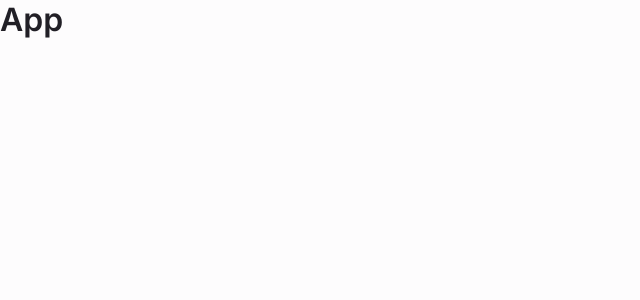
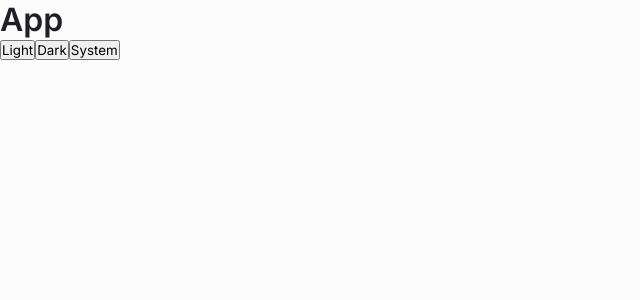
Before and after one commit to MattZ6/continhas, a React (Vite) app: page / in a window 1280 px wide. Shown: the top 300 px of the page, without its empty margins (0-640 px from the left). Built offline with nearby package versions, Linux system fonts and the light colour scheme.

Commit message:
feat: add theme provider

```diff
--- a/src/App.tsx
+++ b/src/App.tsx
@@ -1,7 +1,35 @@
+import { Provider } from '@contexts/Provider'
+
+import { useTheme } from '@hooks/useTheme'
+
 import { globalStyles } from '@styles/stitches.config'
 
 globalStyles()
 
+function ThemeSwitcher() {
+  const { selectTheme } = useTheme()
+
+  return (
+    <div>
+      <button type="button" onClick={() => selectTheme('light')}>
+        Light
+      </button>
+      <button type="button" onClick={() => selectTheme('dark')}>
+        Dark
+      </button>
+      <button type="button" onClick={() => selectTheme('system')}>
+        System
+      </button>
+    </div>
+  )
+}
+
 export function App() {
-  return <h1>App</h1>
+  return (
+    <Provider>
+      <h1>App</h1>
+
+      <ThemeSwitcher />
+    </Provider>
+  )
 }
--- /dev/null
+++ b/src/contexts/Provider.tsx
@@ -0,0 +1,11 @@
+import { ReactNode } from 'react'
+
+import { ThemeProvider } from './Theme'
+
+type Props = {
+  children: ReactNode
+}
+
+export function Provider({ children }: Props) {
+  return <ThemeProvider>{children}</ThemeProvider>
+}
--- /dev/null
+++ b/src/contexts/Theme/index.tsx
@@ -0,0 +1,105 @@
+import { createContext, useCallback, useEffect, useRef, useState } from 'react'
+
+import { LocalStorageUtils } from '@utils/localStorage'
+
+import { darkTheme, lightTheme } from '@styles/stitches.config'
+
+import { ThemeContextTypes, ThemeProviderTypes } from './types'
+
+const KEY = 'color_mode'
+
+function getColorModeFromLocalStorage() {
+  return LocalStorageUtils.retrieve<ThemeContextTypes.Theme>(KEY)
+}
+
+function getColorModeFromDevice() {
+  const mediaQueryList = matchMedia('(prefers-color-scheme: dark)')
+
+  const hasMediaQueryPreference = typeof mediaQueryList.matches === 'boolean'
+
+  if (!hasMediaQueryPreference) {
+    return null
+  }
+
+  return mediaQueryList.matches ? 'dark' : 'light'
+}
+
+const ThemeContext = createContext({} as ThemeContextTypes.Context)
+
+const THEMES_CLASSES = {
+  light: lightTheme.className,
+  dark: darkTheme.className,
+}
+
+function ThemeProvider({ children }: ThemeProviderTypes.Props) {
+  const html = useRef(document.documentElement)
+  const [theme, setTheme] = useState<ThemeContextTypes.Theme>(() => {
+    const colorModeFromLocalStorage = getColorModeFromLocalStorage()
+
+    if (colorModeFromLocalStorage) {
+      return colorModeFromLocalStorage
+    }
+
+    return 'system'
+  })
+
+  const selectTheme = useCallback((input: ThemeContextTypes.Theme) => {
+    setTheme(input)
+  }, [])
+
+  function applyColorMode(colorMode: 'light' | 'dark') {
+    const classToRemove =
+      colorMode === 'dark' ? THEMES_CLASSES.light : THEMES_CLASSES.dark
+
+    html.current.classList.add(THEMES_CLASSES[colorMode])
+    html.current.classList.remove(classToRemove)
+  }
+
+  useEffect(() => LocalStorageUtils.store(KEY, theme), [theme])
+
+  useEffect(() => {
+    if (theme !== 'system') {
+      return
+    }
+
+    const darkModeMediaQueryList = window.matchMedia(
+      '(prefers-color-scheme: dark)',
+    )
+    const lightModeMediaQueryList = window.matchMedia(
+      '(prefers-color-scheme: light)',
+    )
+
+    const colorMode = getColorModeFromDevice() ?? 'light'
+
+    applyColorMode(colorMode)
+
+    darkModeMediaQueryList.addEventListener('change', (e) => {
+      applyColorMode(e.matches ? 'dark' : 'light')
+    })
+
+    lightModeMediaQueryList.addEventListener('change', (e) => {
+      applyColorMode(e.matches ? 'light' : 'dark')
+    })
+
+    return () => {
+      darkModeMediaQueryList.removeEventListener('change', () => {})
+      lightModeMediaQueryList.removeEventListener('change', () => {})
+    }
+  }, [theme])
+
+  useEffect(() => {
+    if (theme === 'system') {
+      return
+    }
+
+    applyColorMode(theme)
+  }, [theme])
+
+  return (
+    <ThemeContext.Provider value={{ selectTheme }}>
+      {children}
+    </ThemeContext.Provider>
+  )
+}
+
+export { ThemeContext, ThemeProvider }
--- /dev/null
+++ b/src/contexts/Theme/types.ts
@@ -0,0 +1,17 @@
+import { ReactNode } from 'react'
+
+export namespace ThemeContextTypes {
+  export type Theme = 'light' | 'dark' | 'system'
+
+  export type SelectThemeInput = Theme
+
+  export type Context = {
+    selectTheme: (input: SelectThemeInput) => void
+  }
+}
+
+export namespace ThemeProviderTypes {
+  export type Props = {
+    children: ReactNode
+  }
+}
--- /dev/null
+++ b/src/hooks/useTheme.ts
@@ -0,0 +1,7 @@
+import { useContext } from 'react'
+
+import { ThemeContext } from '@contexts/Theme'
+
+export function useTheme() {
+  return useContext(ThemeContext)
+}
--- /dev/null
+++ b/src/utils/localStorage.ts
@@ -0,0 +1,29 @@
+export namespace LocalStorageUtils {
+  const APP_STORAGE_KEY_PREFIX = 'Contas'
+
+  function getKey(key: string) {
+    const mode = import.meta.env.MODE
+
+    return `${APP_STORAGE_KEY_PREFIX}:${mode}:${key}`
+  }
+
+  export function store(key: string, value: any) {
+    localStorage.setItem(getKey(key), JSON.stringify(value))
+  }
+
+  export function retrieve<T>(key: string) {
+    const item = localStorage.getItem(getKey(key))
+
+    if (!item) {
+      return undefined
+    }
+
+    const payload = JSON.parse(item)
+
+    return payload as T
+  }
+
+  export function remove(key: string) {
+    localStorage.removeItem(getKey(key))
+  }
+}
```
